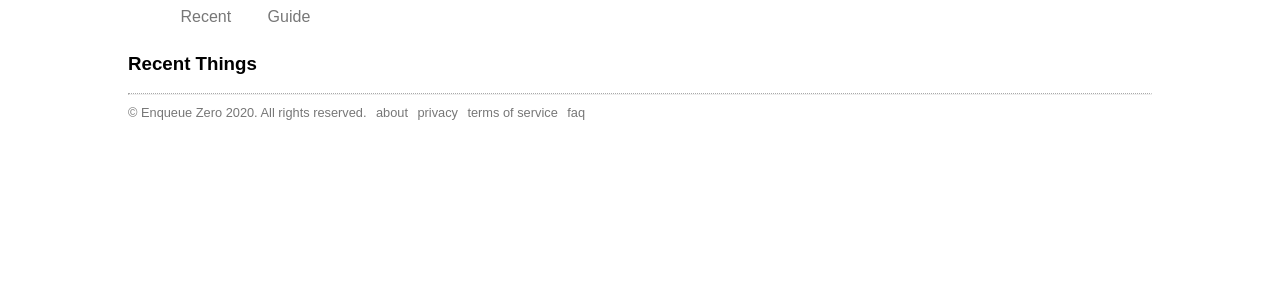
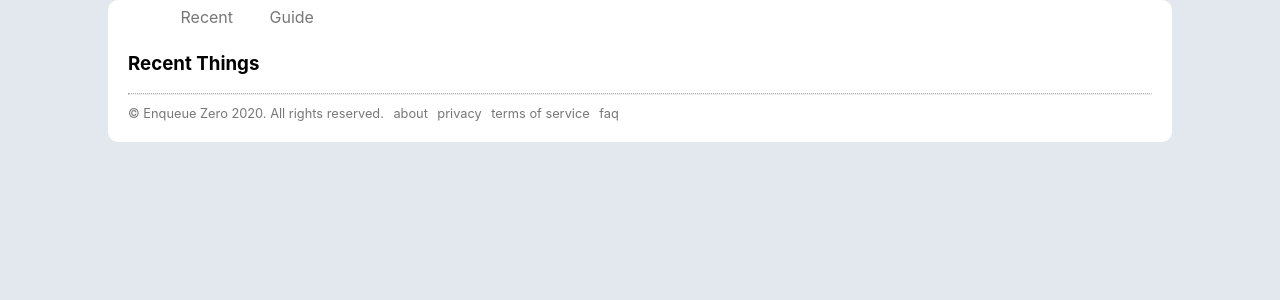
Before and after one commit to soasme/shire, a Flask app: page /recent/ in a window 1280 px wide. Shown: the top 300 px of the page. Run offline with Flask 2, Linux system fonts and the light colour scheme; data that the repository does not hold is empty; parts of the project's set-up code (start-up, migrations or seed data) failed here and were passed over; some libraries are stand-ins or nearby versions.

Commit message:
set background-color.

```diff
--- a/shire/static/css/main.css
+++ b/shire/static/css/main.css
@@ -1,4 +1,5 @@
-#content {width: 1024px; margin-left: auto; margin-right: auto;}
+body {background-color: #e3e8ee; font-family: -apple-system , BlinkMacSystemFont , "Segoe UI" , "Roboto" , "Helvetica Neue" , "Ubuntu" , sans-serif;}
+#content {width: 1024px; margin-left: auto; margin-right: auto; background-color: #fff; padding: 0 20px 20px; border-radius: 10px;}
 .footer-link {text-decoration: none; color: #777; font-size: .8em; margin-left: 5px;}
 .footer-copyright {color: #777; font-size: .8em;}
 .thing {padding-bottom: 10px;}
```
